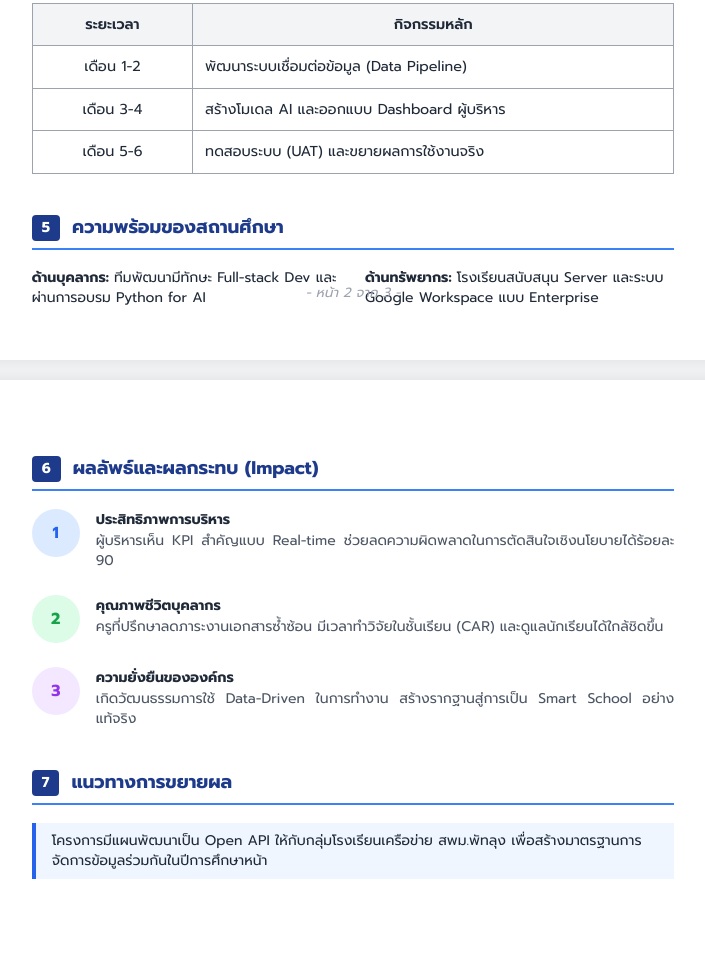
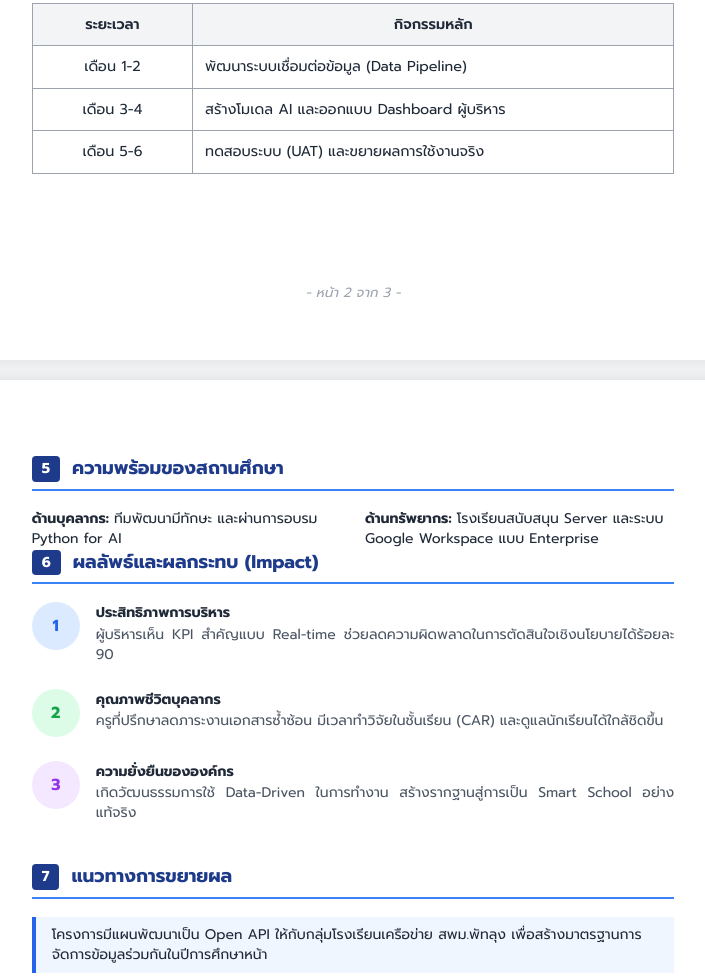
Before and after one commit to XtKao/Hiipp.github.io, a plain HTML site: page index.html in a window 1280 px wide. Shown: the part 1997-2973 px from the top of the page, without its empty margins (287-992 px from the left). Drawn offline with nearby package versions, Linux system fonts and the light colour scheme.

Commit message:
Update index.html

```diff
--- a/index.html
+++ b/index.html
@@ -242,22 +242,23 @@
             </table>
         </section>
 
-        <section>
+
+
+        <div class="footer-page">- หน้า 2 จาก 3 -</div>
+    </div>
+
+    <div class="page">
+                <section>
             <h2 class="section-title"><span class="section-number">5</span> ความพร้อมของสถานศึกษา</h2>
             <div class="grid grid-cols-2 gap-6">
                 <div class="space-y-2">
-                    <p class="text-sm"><strong>ด้านบุคลากร:</strong> ทีมพัฒนามีทักษะ Full-stack Dev และผ่านการอบรม Python for AI</p>
+                    <p class="text-sm"><strong>ด้านบุคลากร:</strong> ทีมพัฒนามีทักษะ และผ่านการอบรม Python for AI</p>
                 </div>
                 <div class="space-y-2">
                     <p class="text-sm"><strong>ด้านทรัพยากร:</strong> โรงเรียนสนับสนุน Server และระบบ Google Workspace แบบ Enterprise</p>
                 </div>
             </div>
-        </section>
-
-        <div class="footer-page">- หน้า 2 จาก 3 -</div>
-    </div>
-
-    <div class="page">
+                </section>
         <section class="mb-10">
             <h2 class="section-title"><span class="section-number">6</span> ผลลัพธ์และผลกระทบ (Impact)</h2>
             <div class="space-y-6">
```
